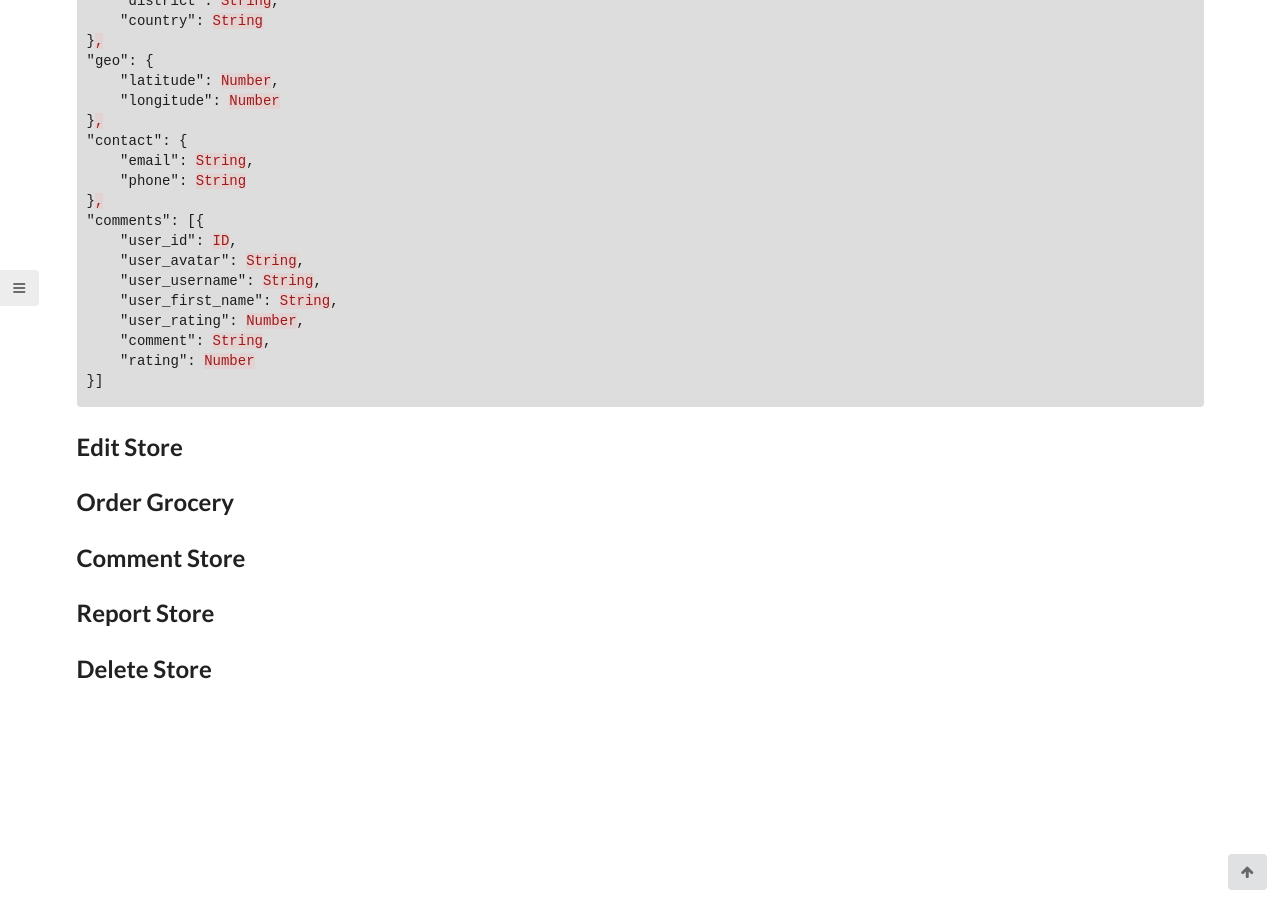
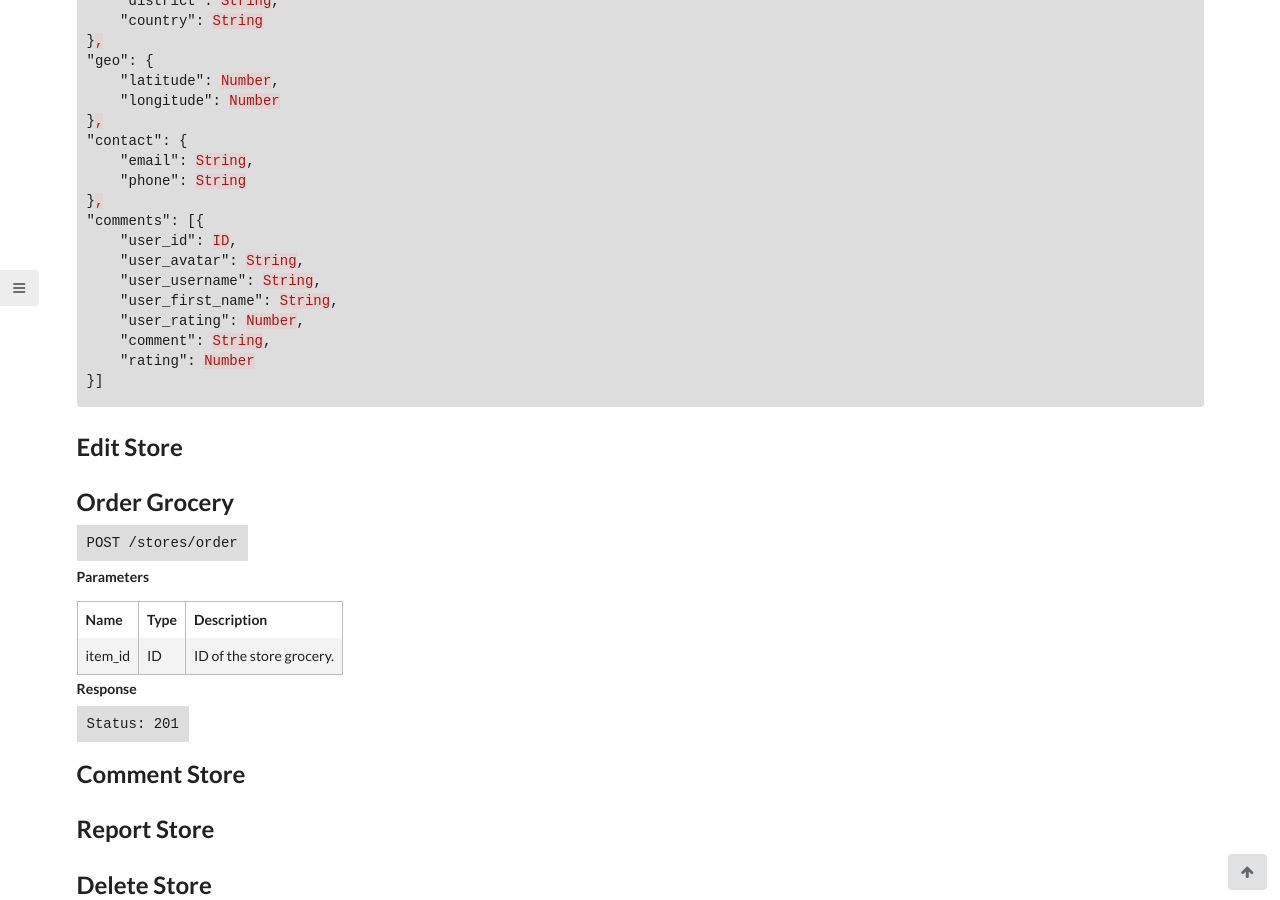
Before and after one commit to letsallchef/docs, a Jekyll site: the page built from _posts/api/2017-03-07-stores.md, in a window 1280 px wide and 900 px high, scrolled down 1239 px. Built offline with Jekyll 4.4.1, drawn with Linux system fonts in a browser that asks for light colours.

Commit message:
adds grocery add route

```diff
--- a/_posts/api/2017-03-07-stores.md
+++ b/_posts/api/2017-03-07-stores.md
@@ -87,6 +87,18 @@ Where else you will go to buy ingredients.
 
 ## Order Grocery
 
+`POST /stores/order`
+
+**Parameters**
+
+| Name | Type | Description |
+| --- | --- | --- |
+| item_id | ID | ID of the store grocery. |
+
+**Response**
+
+`Status: 201`
+
 ## Comment Store
 
 ## Report Store
```
